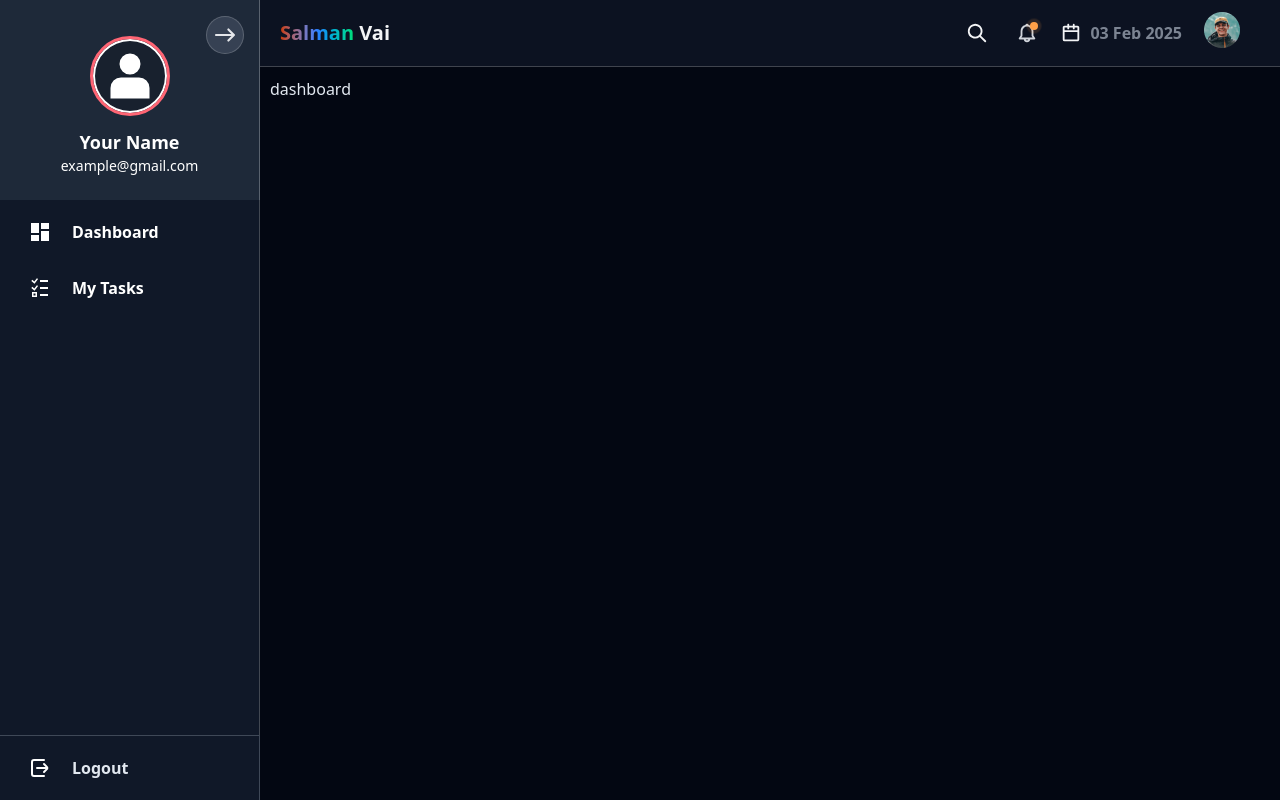
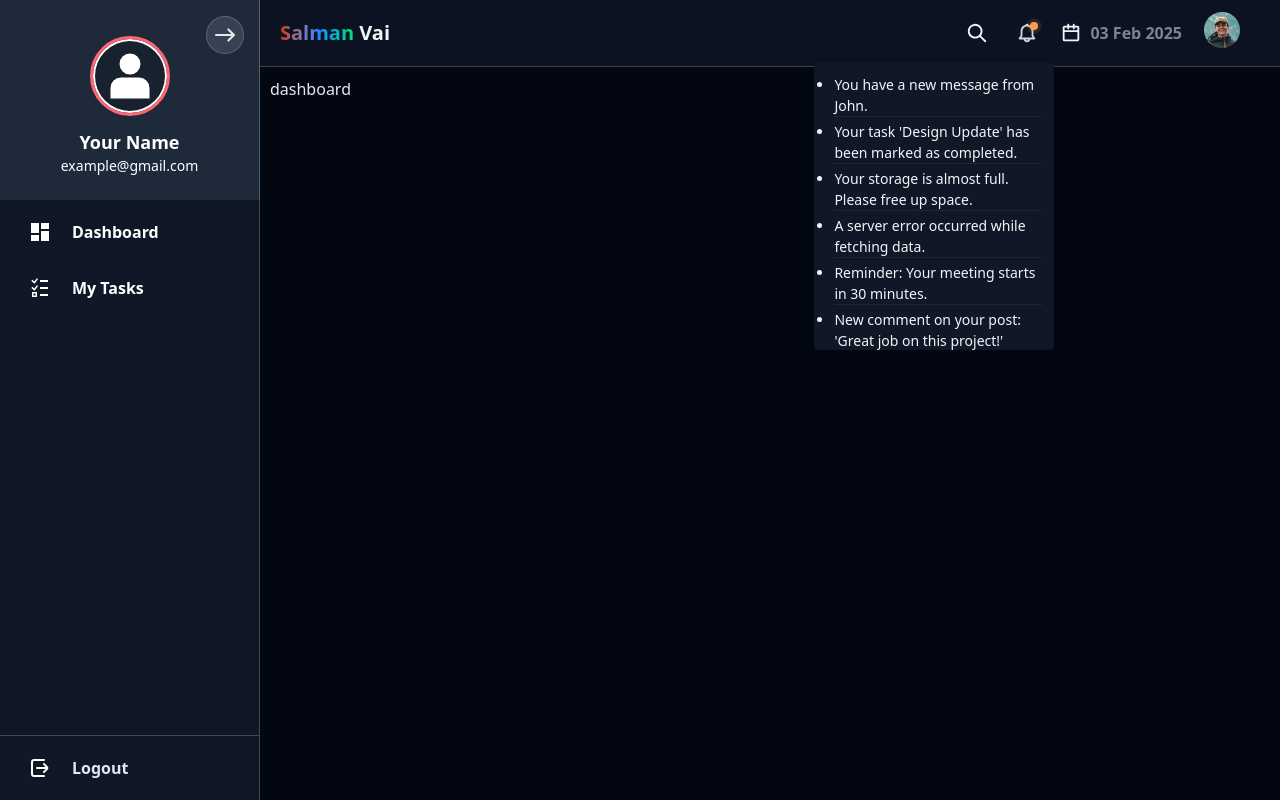
Before and after one commit to Hablu-Programmer-Team/HP-Team, a React (Vite) app: page / in a window 1280 px wide. Both pictures are taken after a click on the button 1027 px from the left and 33 px from the top of the page. Built offline with nearby package versions, Linux system fonts and the light colour scheme.

Commit message:
feat: implement notification menu with dynamic messages and toggle functionality in Sidebar

```diff
--- a/src/components/team/Alamin/Sidebar.tsx
+++ b/src/components/team/Alamin/Sidebar.tsx
@@ -1,7 +1,7 @@
 import { FC, useState } from "react";
 import { NavLink } from "react-router-dom";
 import { dashItems } from "./data";
-import { ArrowDownIcon, LeaveIcon, RightArray, UserIcon } from "./icons";
+import { LeaveIcon, RightArray, UserIcon } from "./icons";
 import myStyle from "./sidebar.module.css";
 
 interface SidebarProps {
@@ -10,20 +10,14 @@ interface SidebarProps {
 }
 
 export const Sidebar: FC<SidebarProps> = ({ openSidebar, setOpenSidebar }) => {
-  const [openNestMenu, setOpenNestMenu] = useState<{ [key: number]: boolean }>(
-    {}
-  );
-  const [isActive, setIsActive] = useState(0);
-
-  const handleNestMenu = (idx: number) => {
-    setOpenNestMenu((prev) => ({ ...prev, [idx]: !prev[idx] }));
-    setIsActive(idx);
-  };
+  const [isActive, setIsActive] = useState<number | null>(null);
 
   return (
     <aside
-      className={`h-screen max-w-[260px] relative transition-transform duration-300 ${
-        openSidebar ? "translate-x-0 w-full" : "-translate-x-[260px] w-0"
+      className={`h-screen relative transition-transform duration-300 ${
+        openSidebar
+          ? "translate-x-0 w-full max-w-[260px]"
+          : "-translate-x-[260px] w-0"
       }`}
     >
       <button
@@ -50,28 +44,20 @@ export const Sidebar: FC<SidebarProps> = ({ openSidebar, setOpenSidebar }) => {
 
         <div className="flex flex-col relative mt-48">
           <ul className="space-y-2 pb-2  p-4">
-            {dashItems.map(({ label, path, icon, option }, idx) => (
-              <li key={idx} onClick={() => handleNestMenu(idx)}>
+            {dashItems.map(({ label, path, icon }, idx) => (
+              <li key={idx} onClick={() => setIsActive(idx)}>
                 <NavLink to={path}>
                   <div
-                    className={`flex justify-between items-center p-3 hover:bg-gray-800 hover:text-secondary-500 hover:fill-secondary-500 hover:stroke-secondary-500 rounded-lg cursor-pointer font-semibold ${
-                      openNestMenu[idx] &&
-                      "bg-gray-800 text-secondary-500 fill-secondary-500 stroke-secondary-500"
+                    className={`flex justify-between items-center p-3   rounded-lg cursor-pointer font-semibold ${
+                      isActive === idx
+                        ? "bg-gray-800 text-secondary-500 "
+                        : "hover:text-secondary-500 hover:bg-gray-800/30"
                     }`}
                   >
                     <div className="flex gap-x-5">
                       <span>{icon}</span>
                       <span>{label}</span>
                     </div>
-                    {option && (
-                      <span
-                        className={`flex items-center justify-center size-8 hover:bg-gray-100 rounded-full transition duration-200 ${
-                          openNestMenu[idx] && "rotate-180"
-                        }`}
-                      >
-                        <ArrowDownIcon />
-                      </span>
-                    )}
                   </div>
                 </NavLink>
               </li>
@@ -80,7 +66,7 @@ export const Sidebar: FC<SidebarProps> = ({ openSidebar, setOpenSidebar }) => {
         </div>
       </div>
       <div className="border-t border-r  absolute bottom-0 bg-gray-900 border-gray-400/35 w-full py-2">
-        <span className="flex gap-x-5 mx-4 p-3  font-semibold stroke-white hover:bg-gray-800 hover:stroke-secondary-500 rounded-md hover:text-secondary-500 cursor-pointer">
+        <span className="flex gap-x-5 mx-4 p-3 items-center font-semibold stroke-white hover:bg-gray-800  rounded-md hover:text-secondary-500 cursor-pointer">
           <LeaveIcon />
           <span>Logout</span>
         </span>
--- a/src/components/team/Alamin/data.tsx
+++ b/src/components/team/Alamin/data.tsx
@@ -22,3 +22,16 @@ export const dashItems: SidebarItems[] = [
     path: "/my-tasks",
   },
 ];
+
+export const NotificationMessages: string[] = [
+  "You have a new message from John.",
+  "Your task 'Design Update' has been marked as completed.",
+  "Your storage is almost full. Please free up space.",
+  "A server error occurred while fetching data.",
+  "Reminder: Your meeting starts in 30 minutes.",
+  "New comment on your post: 'Great job on this project!'",
+  "Your password was successfully changed.",
+  "Subscription renewal due in 3 days.",
+  "System update available. Restart to apply changes.",
+  "Your order has been shipped and is on the way.",
+];
--- a/src/components/team/Hasib/notificationmenu.tsx
+++ b/src/components/team/Hasib/notificationmenu.tsx
@@ -1,13 +1,40 @@
-import { FC } from "react";
+import { FC, useState } from "react";
+import { NotificationMessages } from "../Alamin/data";
+import myStyle from "../Alamin/sidebar.module.css";
 import { NotificationIcon } from "./icons";
 
-export const NotificationMenu: FC = () => (
+export const NotificationMenu: FC = () => {
+  const [isBarOpen, setIsBarOpen] = useState<boolean>(false);
+
+  return (
     <div className="relative flex items-center">
-    <button className="cursor-pointer">
+      <button
+        className="cursor-pointer"
+        onClick={() => setIsBarOpen(!isBarOpen)}
+      >
         <NotificationIcon className="group hover:scale-110 text-gray-300 transition-all duration-200 hover:text-white" />
       </button>
       <div className="bg-[#FFA048] size-2 absolute top-0 right-0 rounded-full ">
         <div className="absolute bg-[#FFA048]  size-full animate-ping top-0 right-0  rounded-full "></div>
       </div>
+      {isBarOpen && (
+        <div
+          className={`absolute top-10 sm:-right-4 -right-20 h-72 overflow-y-auto bg-gray-900 w-60 rounded shadow z-10 p-3 ease-in-out transition-all duration-500 ${myStyle.scrollNone}`}
+        >
+          <div>
+            <ul className="list-disc pl-2">
+              {NotificationMessages.map((msg, idx) => (
+                <li
+                  key={idx}
+                  className="text-[14px] border-b border-b-neutral-800 mb-1"
+                >
+                  {msg}
+                </li>
+              ))}
+            </ul>
+          </div>
+        </div>
+      )}
     </div>
   );
+};
```
Lines whose indentation alone changed are shown as unchanged.
